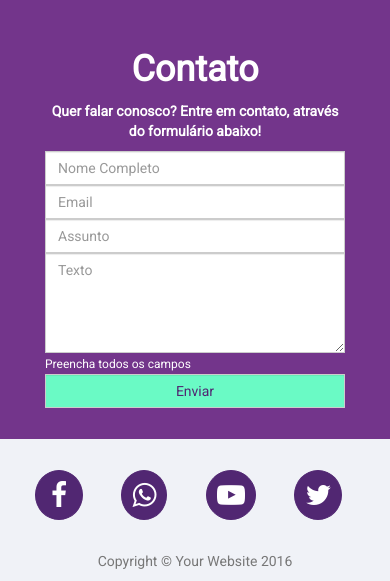
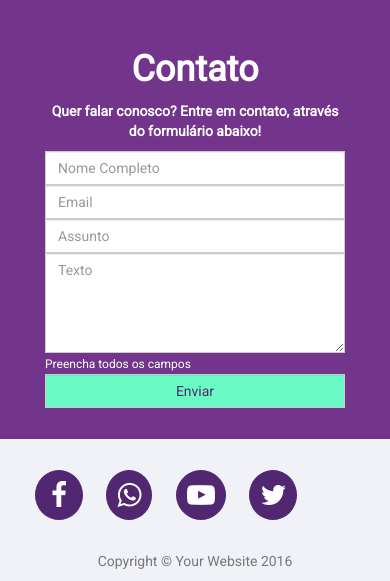
Before and after one commit to gxpunicornios/marketingnaveia, a PHP site: page / in a window 390 px wide. Shown: the part 1521-2102 px from the top of the page. Run offline with PHP 8.4, Linux system fonts and the light colour scheme; data that the repository does not hold is empty.

Commit message:
Agora vai

```diff
--- a/css/style.css
+++ b/css/style.css
@@ -248,5 +248,6 @@ footer i.fa-facebook{
 
   footer i{
     margin-left: 20px;
+    margin-right: 0px;
   }
 }
```
